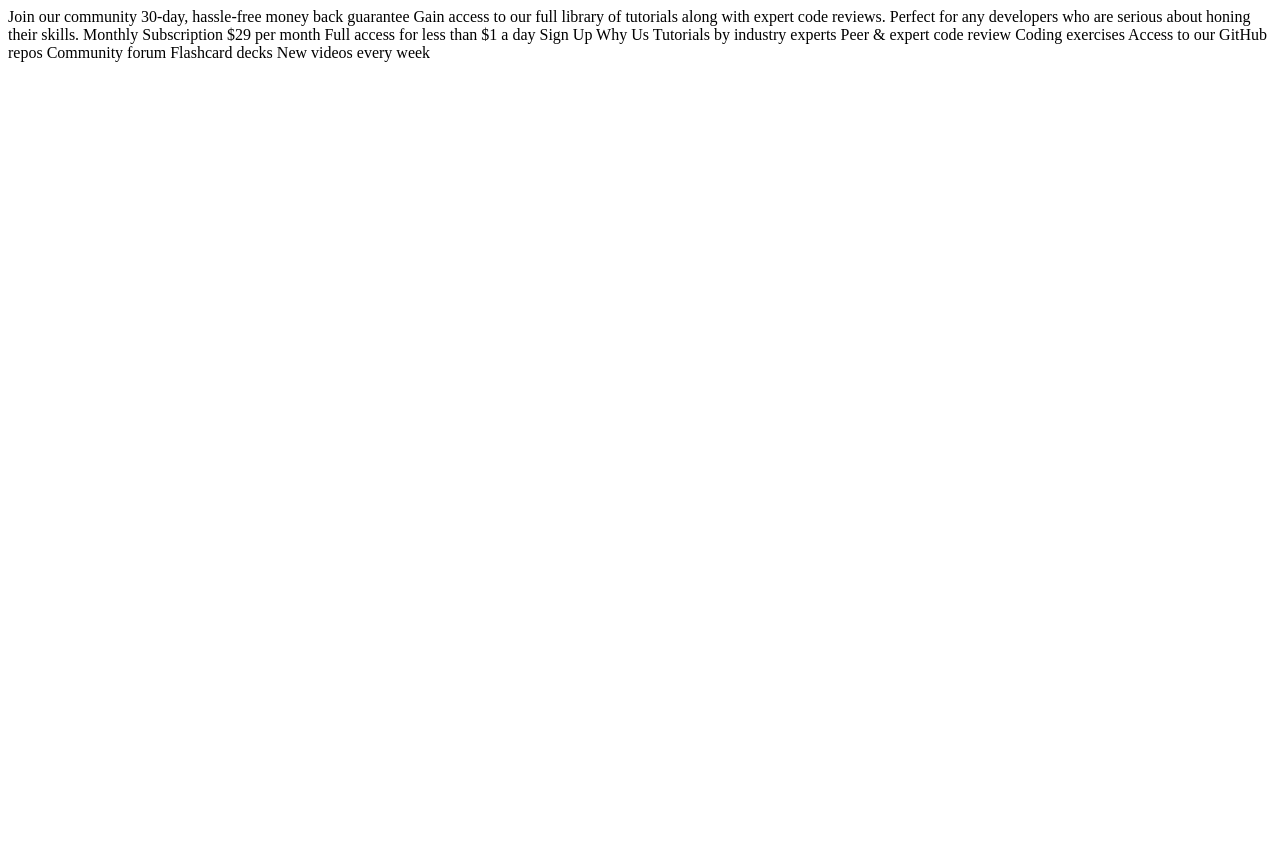
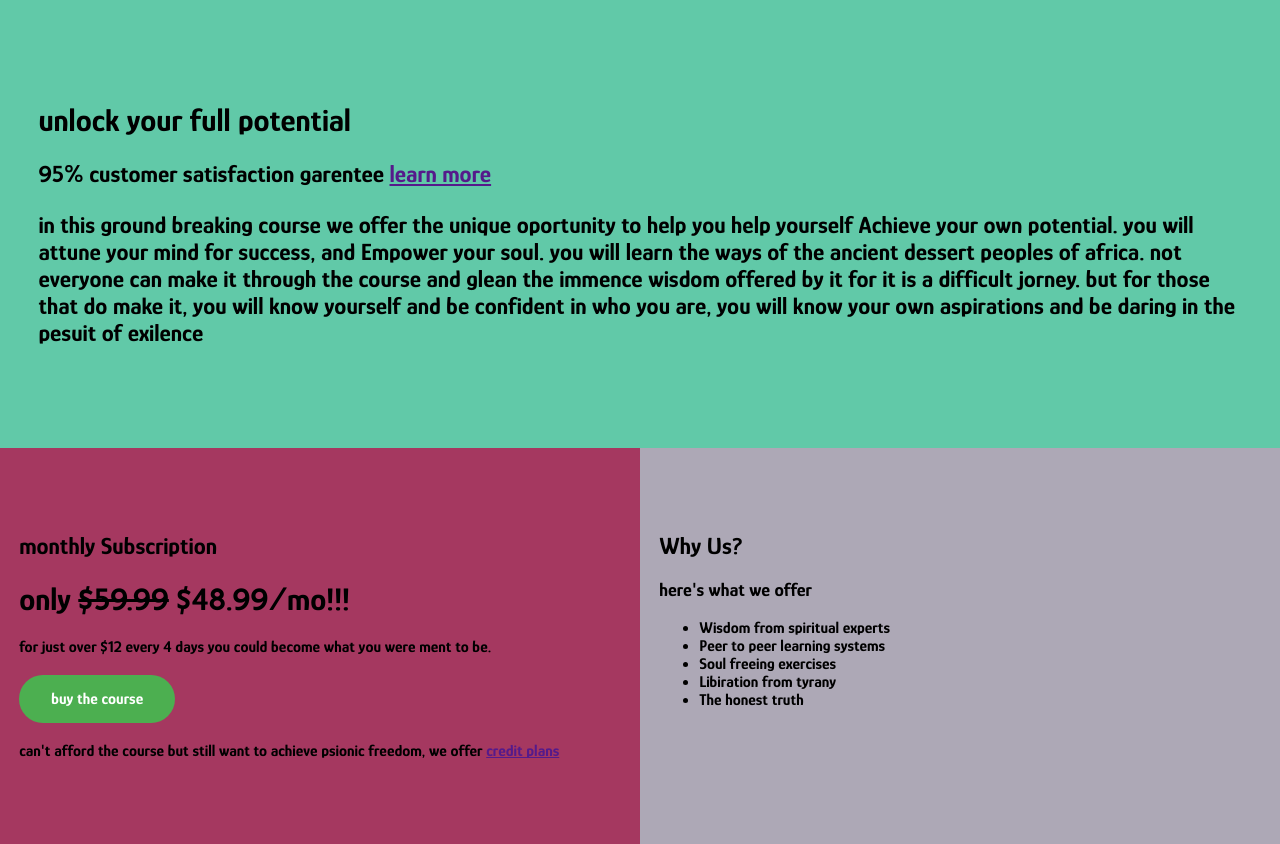
Before and after one commit to hoc-course-instances/fm-single-price-grid-bOtChuMHATESThEsIklEbUnwiTcH, a plain HTML site: page index.html in a window 1280 px wide. Before the commit the page ends 800 px from the top, so only its background shows below. Drawn offline with Linux system fonts and the light colour scheme.

Commit message:
u hsigrt

```diff
--- a/index.html
+++ b/index.html
@@ -4,9 +4,100 @@
   <meta charset="UTF-8">
   <meta name="viewport" content="width=device-width, initial-scale=1.0"> <!-- displays site properly based on user's device -->
   <link rel="icon" type="image/png" sizes="32x32" href="./images/favicon-32x32.png">
-  <title>Frontend Mentor | Single Price Grid Component</title>
+  <title>become win | the 2 easy steps</title>
+
+<link rel="stylesheet" href="styles.css">
+
+<link rel="preconnect" href="https://fonts.googleapis.com">
+<link rel="preconnect" href="https://fonts.gstatic.com" crossorigin>
+<link href="https://fonts.googleapis.com/css2?family=Glory:wght@700&display=swap" rel="stylesheet">
+
 </head>
 <body>
+
+<div class="p1">
+
+  <div class="p1-1">
+<div class="p1-1-1 t1">
+
+      <h1>unlock your full potential</h1>
+      <h2>95% customer satisfaction garentee <a href="">learn more</a></22>
+      <p>in this ground breaking course we offer the unique oportunity to help you help yourself Achieve your own potential. you will attune your mind for success, and Empower your soul. you will learn the ways of the ancient dessert peoples of africa. not everyone can make it through the course and glean the immence wisdom offered by it for it is a difficult jorney.  but for those that do make it, you will know yourself and be confident in who you are, you will know your own aspirations and be daring in the pesuit of exilence </p>
+
+</div>
+  </div>
+
+
+
+  <div class="p1-2">
+    <div class="p1-2-1 p1-2-x">
+
+      <div class="p1-2-1-1 t1">
+        <h2>monthly Subscription</h2>
+      </div>
+
+      <div class="p1-2-1-2 t1">
+        <h1>only <strike>$59.99</strike> $48.99/mo!!!</h1>
+        <p>for just over $12 every 4 days you could become what you were ment to be.</p>
+
+
+      </div>
+
+      <a class="b1" href="">buy the course</a>
+
+      <div class="p1-2-1-2 t1">
+        <p>can't afford the course but still want to achieve psionic freedom, we offer <a href="">credit plans</a></p>
+      </div>
+
+
+   </div>
+
+
+   <div class="p1-2-2 p1-2-x">
+<div class="p1-2-2-1 t1">
+
+      <h2>Why Us?</h2>
+      <h3>here's what we offer</h3>
+      <ul>
+       <li>Wisdom from spiritual experts</li>
+       <li>Peer to peer learning systems</li>
+       <li>Soul freeing exercises</li>
+       <li>Libiration from tyrany</li>
+       <li>The honest truth</li>
+      </ul>
+
+</div>
+   </div>
+  </div>
+
+
+
+
+
+
+
+
+  </div>
+
+
+
+
+
+
+
+
+
+
+
+
+
+
+
+
+
+
+
+<!--
   Join our community
 
   30-day, hassle-free money back guarantee
@@ -30,6 +121,6 @@
   Access to our GitHub repos
   Community forum
   Flashcard decks
-  New videos every week
+  New videos every week -->
 </body>
 </html>
--- a/styles.css
+++ b/styles.css
@@ -1,12 +1,56 @@
-@import url("https://fonts.googleapis.com/css2?family=Karla:wght@400;700&display=swap");
+body{
+  margin: 0%;
+font-family: 'Glory', sans-serif;
+}
+.t1{
+  margin: 3%;
+}
 
-body {
-  --cyan: hsl(179, 62%, 43%);
-  --cyan-lighter: hsl(179, 47%, 52%);
-  --yellow: hsl(71, 73%, 54%);
-  --lightGrey: hsl(204, 43%, 93%);
-  --blueGrey: hsl(218, 22%, 67%);
-  --white: hsl(69, 69%, 100%);
+.p1{
 
-  font-family: "Karla", sans-serif;
 }
+
+.p1-1{
+  background-color:#61C9A8;
+  padding: 5% 0;
+}
+
+
+
+
+
+
+.p1-2-1{
+  background-color: #A53860;
+width: 50%;
+
+}
+
+.p1-2-2{background-color:#ADA8B6 ;
+width: 50%;
+}
+
+.p1-2 {
+  display: flex;
+}
+
+.p1-2-x { padding: 5% 0;}
+
+.b1 {
+  background-color: #4CAF50; /* Green */
+  border: none;
+  color: white;
+  padding: 15px 32px;
+  text-align: center;
+  text-decoration: none;
+  display: inline-block;
+  font-size: 16px;
+  border-radius: 30px;
+  margin-left: 3%; ;
+}
+
+@media only screen and (max-width: 600px) {
+  .p1-2 {
+    flex-direction: column;}
+  .p1-2-x{width: 100%;}
+}
```
